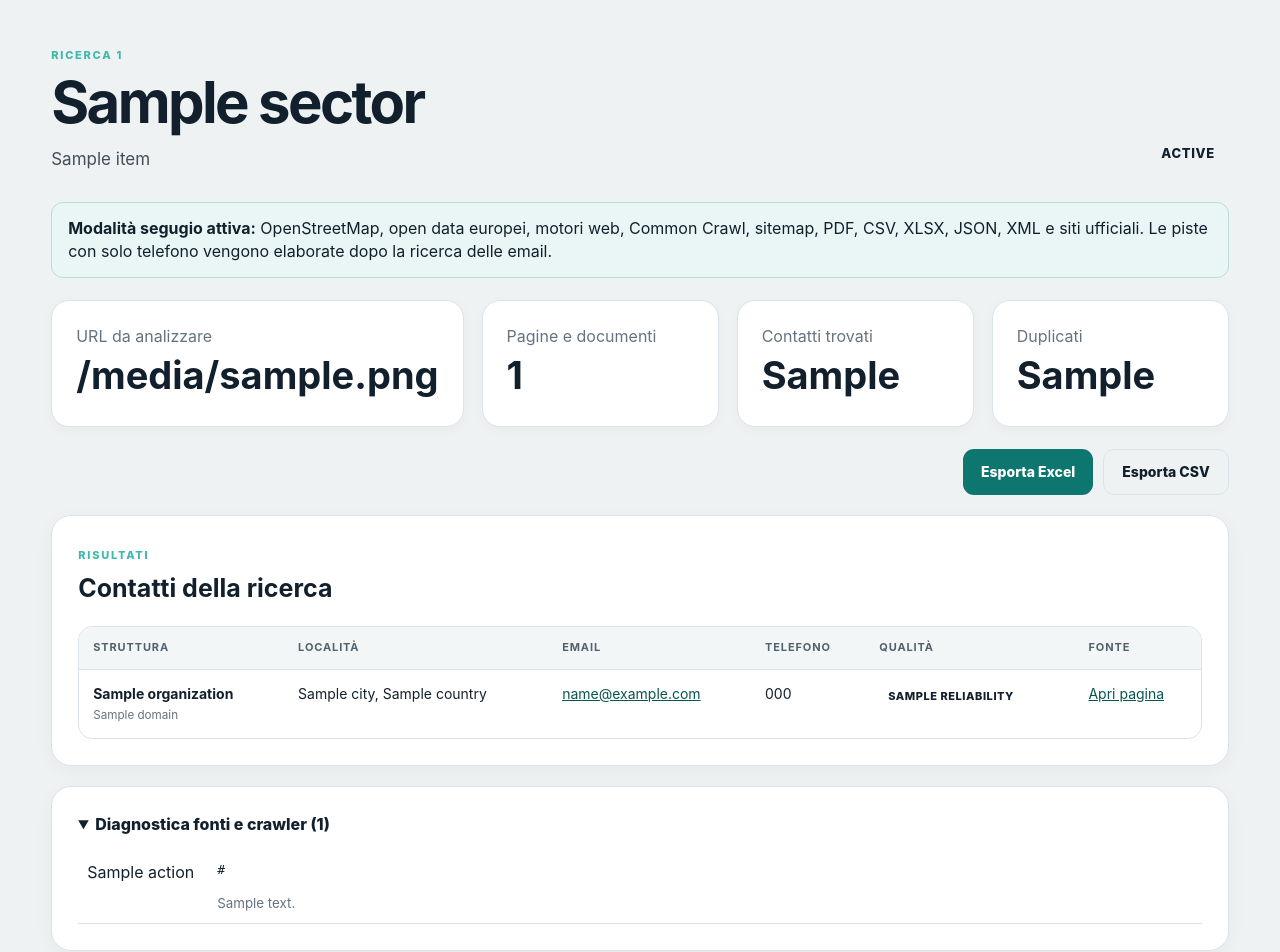
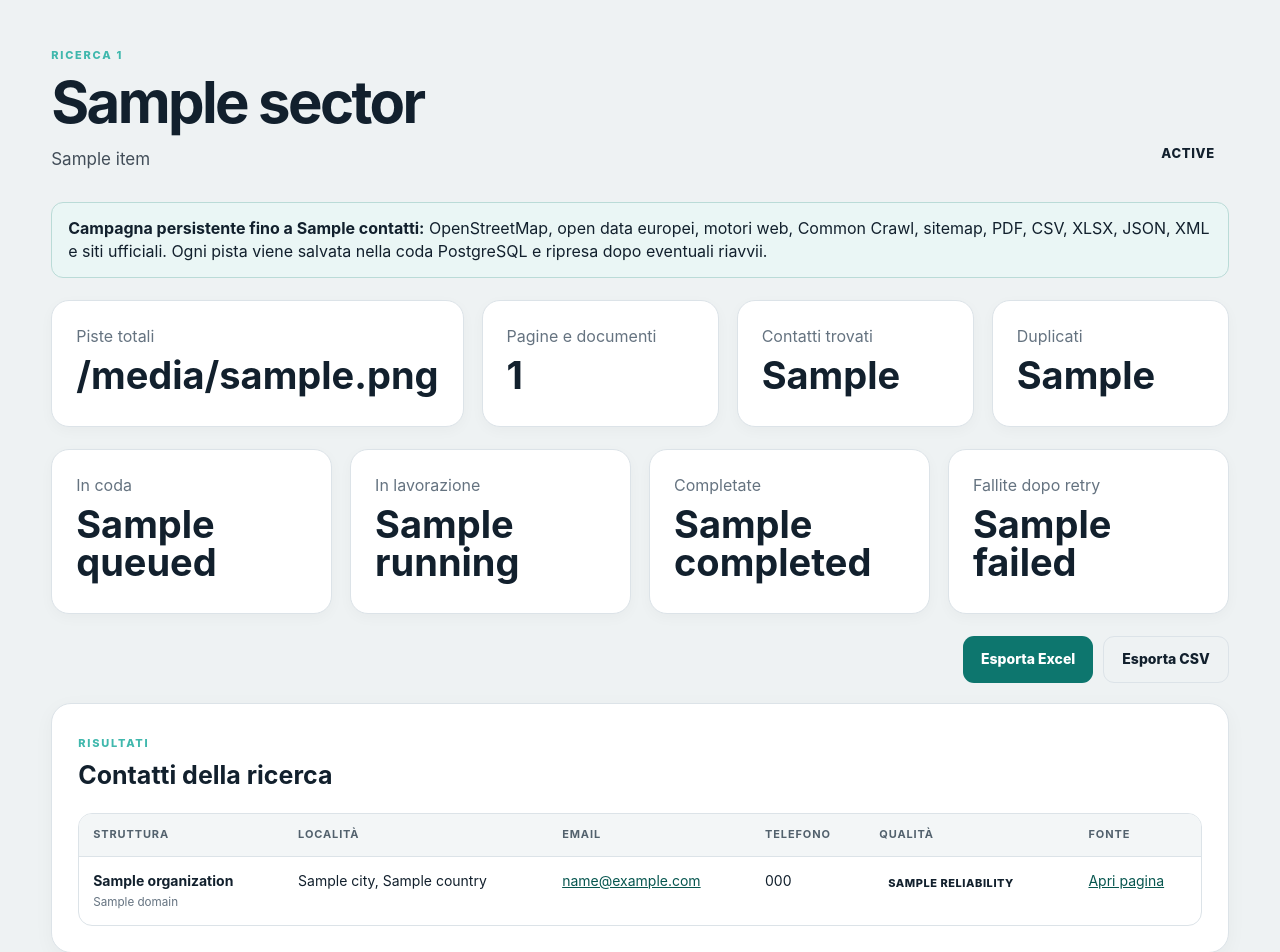
Before and after one commit to buzzskin2026-ship-it/contact-hunter, a FastAPI app: template app/templates/search_detail.html in a window 1280 px wide. Shown: the part 78-1030 px from the top of the page. Run offline with FastAPI, Linux system fonts and the light colour scheme; the template is opened without the code that fills it: most values are stand-ins (such as "Sample title", 1, 10 or a date in 2020).

Commit message:
Show persistent queue progress and unlimited mode

```diff
--- a/app/templates/search_detail.html
+++ b/app/templates/search_detail.html
@@ -2,25 +2,38 @@
 {% block title %}{{ job.sector }} · Contact Hunter{% endblock %}
 {% block content %}
 <section class="page-heading" data-job-id="{{ job.id }}" data-job-status="{{ job.status }}">
-  <div><span class="eyebrow">RICERCA {{ job.id[:8] }}</span><h1>{{ job.sector }}</h1><p>{{ (job.cities or job.countries)|join(', ') or 'Siti forniti manualmente' }}</p></div>
+  <div>
+    <span class="eyebrow">RICERCA {{ job.id[:8] }}</span>
+    <h1>{{ job.sector }}</h1>
+    <p>{{ (job.cities or job.countries)|join(', ') or 'Siti forniti manualmente' }}</p>
+  </div>
   <span id="job-status" class="status large {{ job.status }}">{{ job.status }}</span>
 </section>
 {% if not job.official_sources_only %}
-<div class="notice"><strong>Modalità segugio attiva:</strong> OpenStreetMap, open data europei, motori web, Common Crawl, sitemap, PDF, CSV, XLSX, JSON, XML e siti ufficiali. Le piste con solo telefono vengono elaborate dopo la ricerca delle email.</div>
+<div class="notice">
+  <strong>Campagna persistente {% if job.max_results == 0 %}senza tetto totale{% else %}fino a {{ job.max_results }} contatti{% endif %}:</strong>
+  OpenStreetMap, open data europei, motori web, Common Crawl, sitemap, PDF, CSV, XLSX, JSON, XML e siti ufficiali. Ogni pista viene salvata nella coda PostgreSQL e ripresa dopo eventuali riavvii.
+</div>
 {% endif %}
 <section class="metrics compact">
-  <article><span>URL da analizzare</span><strong id="discovered-urls">{{ job.discovered_urls }}</strong></article>
+  <article><span>Piste totali</span><strong id="discovered-urls">{{ job.discovered_urls }}</strong></article>
   <article><span>Pagine e documenti</span><strong id="crawled-pages">{{ job.crawled_pages }}</strong></article>
   <article><span>Contatti trovati</span><strong id="contacts-found">{{ job.contacts_found }}</strong></article>
   <article><span>Duplicati</span><strong id="duplicates-skipped">{{ job.duplicates_skipped }}</strong></article>
+</section>
+<section class="metrics compact">
+  <article><span>In coda</span><strong>{{ queue_stats.get('queued', 0) }}</strong></article>
+  <article><span>In lavorazione</span><strong>{{ queue_stats.get('running', 0) }}</strong></article>
+  <article><span>Completate</span><strong>{{ queue_stats.get('completed', 0) }}</strong></article>
+  <article><span>Fallite dopo retry</span><strong>{{ queue_stats.get('failed', 0) }}</strong></article>
 </section>
 {% if job.error_message %}<div class="alert error">{{ job.error_message }}</div>{% endif %}
 <div class="toolbar">
   {% if job.status in ['failed', 'completed'] %}
   <form action="/searches/{{ job.id }}/retry" method="post"><button class="button secondary" type="submit">Ripeti stessa modalità</button></form>
   {% endif %}
-  {% if job.status in ['failed', 'completed'] and job.official_sources_only %}
-  <form action="/searches/{{ job.id }}/broad-retry" method="post"><button class="button primary" type="submit">Censimento segugio · fino a 50.000</button></form>
+  {% if job.status in ['failed', 'completed'] and (job.official_sources_only or job.max_results != 0) %}
+  <form action="/searches/{{ job.id }}/broad-retry" method="post"><button class="button primary" type="submit">Rilancia senza tetto totale</button></form>
   {% endif %}
   <a class="button secondary" href="/exports/xlsx?job_id={{ job.id }}">Esporta Excel</a>
   <a class="button ghost" href="/exports/csv?job_id={{ job.id }}">Esporta CSV</a>
```
